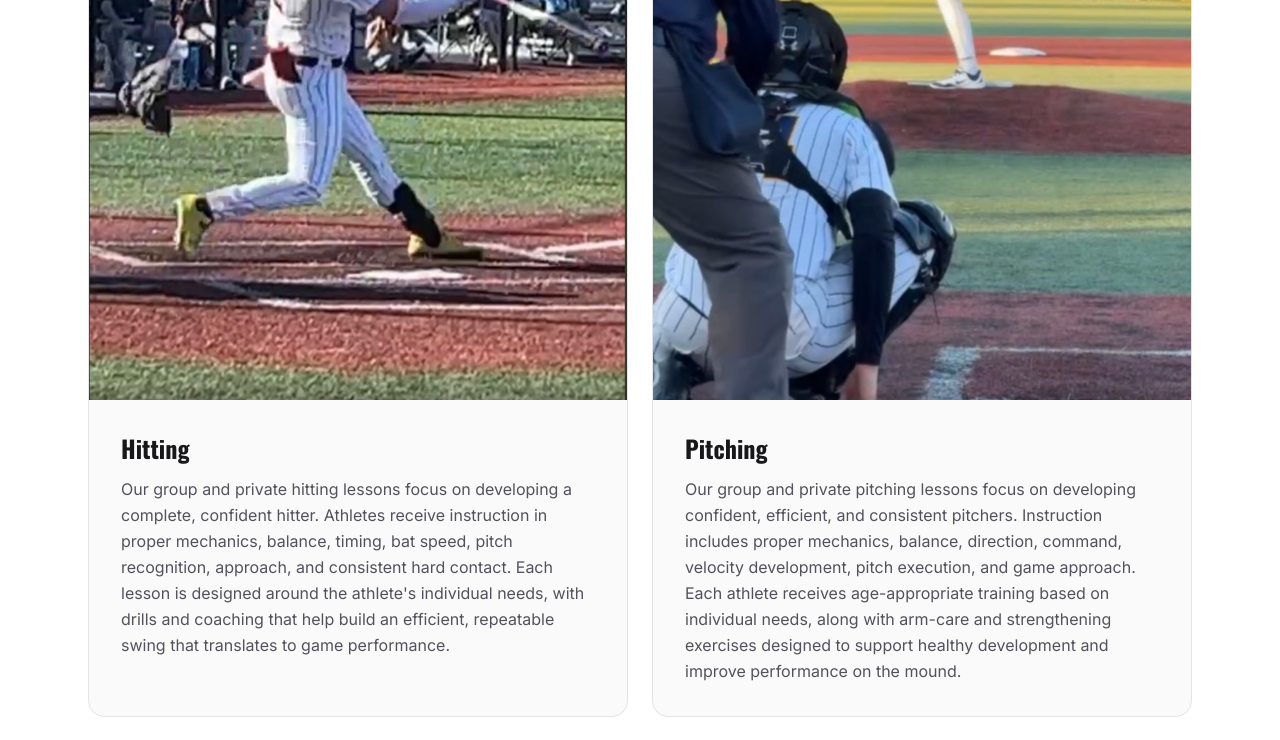
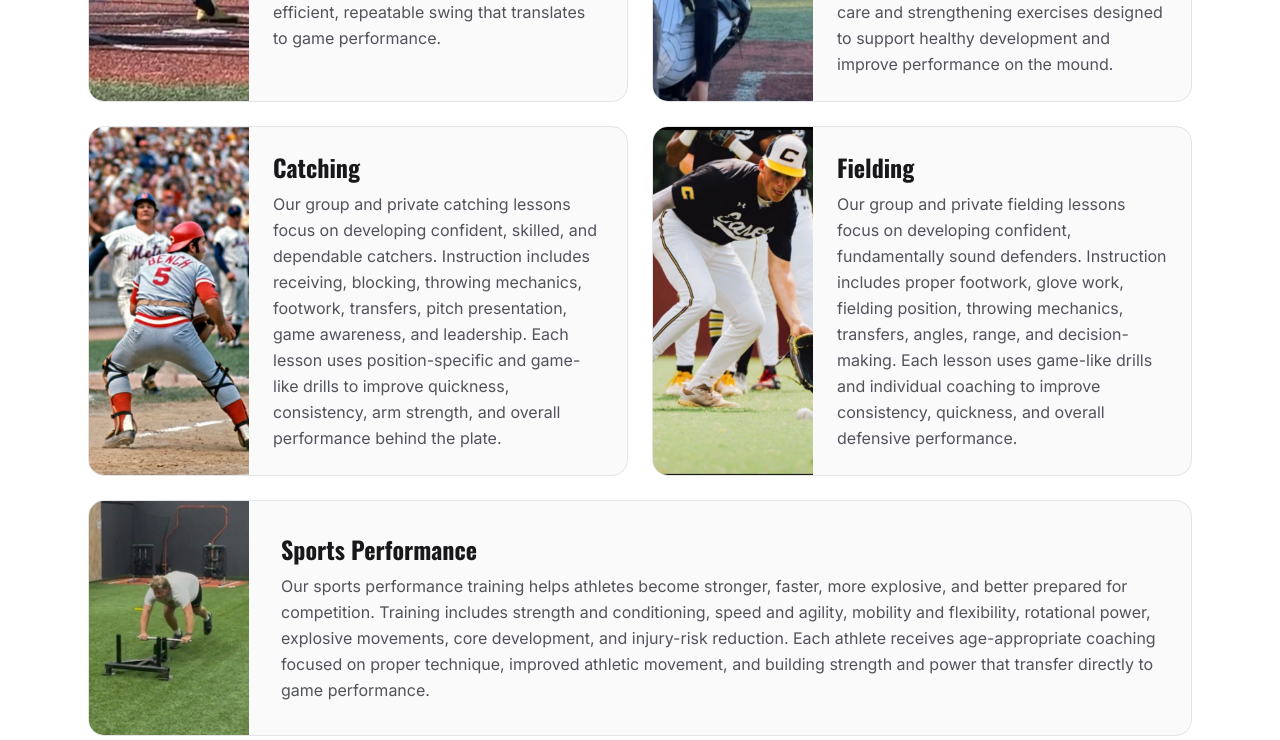
Before and after one commit to darnold5000/zerolimits, a Next.js app: page / in a window 1280 px wide. Shown: the part 1420-2160 px from the top of the page. Built offline with nearby package versions, Linux system fonts and the light colour scheme.

Commit message:
update flow

```diff
--- a/src/app/page.tsx
+++ b/src/app/page.tsx
@@ -64,7 +64,7 @@ export default function HomePage() {
               What Families Are Saying
             </h2>
           </div>
-          <div className="mt-12 grid gap-6 md:grid-cols-3">
+          <div className="mx-auto mt-12 grid max-w-4xl gap-6 md:grid-cols-2">
             {TESTIMONIALS.map((testimonial) => (
               <TestimonialCard
                 key={testimonial.author}
--- a/src/components/Hero.tsx
+++ b/src/components/Hero.tsx
@@ -20,7 +20,7 @@ export default function Hero() {
       </div>
 
       <div className="relative mx-auto flex min-h-[85vh] max-w-6xl flex-col items-center justify-center px-4 py-24 text-center sm:px-6 sm:py-32">
-        <p className="text-sm font-semibold uppercase tracking-[0.25em] text-red-400 drop-shadow-sm">
+        <p className="text-sm font-bold uppercase tracking-[0.25em] text-red-500 drop-shadow-sm">
           {SITE.name}
         </p>
         <h1 className="mx-auto mt-4 max-w-4xl font-display text-5xl font-bold leading-[0.95] tracking-tight drop-shadow-md sm:text-6xl lg:text-7xl xl:text-8xl">
--- a/src/components/TrainingPillars.tsx
+++ b/src/components/TrainingPillars.tsx
@@ -18,20 +18,20 @@ function TrainingSkillCard({
   imagePosition?: string;
 }) {
   return (
-    <article className="flex h-full flex-col overflow-hidden rounded-2xl border border-zinc-200 bg-zinc-50 transition hover:border-red-200 hover:bg-white hover:shadow-lg">
-      <div className="relative aspect-[5/6] w-full overflow-hidden sm:aspect-[4/5]">
+    <article className="flex h-full flex-col overflow-hidden rounded-2xl border border-zinc-200 bg-zinc-50 transition hover:border-red-200 hover:bg-white hover:shadow-lg sm:flex-row">
+      <div className="relative mx-auto aspect-[4/5] w-full max-w-[10rem] shrink-0 overflow-hidden sm:mx-0 sm:w-36 md:w-40">
         <Image
           src={image}
           alt={imageAlt}
           fill
-          className="object-cover transition duration-300 group-hover:scale-105"
+          className="object-cover"
           style={{ objectPosition: imagePosition }}
-          sizes="(max-width: 640px) 100vw, (max-width: 1024px) 50vw, 33vw"
+          sizes="(max-width: 640px) 160px, 160px"
         />
       </div>
-      <div className="flex flex-1 flex-col p-6 sm:p-8">
-        <h3 className="font-display text-2xl font-bold text-zinc-900">{title}</h3>
-        <p className="mt-3 text-base leading-relaxed text-zinc-600">{description}</p>
+      <div className="flex flex-1 flex-col p-5 sm:p-6">
+        <h3 className="font-display text-xl font-bold text-zinc-900 sm:text-2xl">{title}</h3>
+        <p className="mt-2 text-sm leading-relaxed text-zinc-600 sm:text-base">{description}</p>
       </div>
     </article>
   );
@@ -64,25 +64,23 @@ export default function TrainingPillars() {
         </div>
 
         {widePillar ? (
-          <article className="mt-6 overflow-hidden rounded-2xl border border-zinc-200 bg-zinc-50 transition hover:border-red-200 hover:bg-white hover:shadow-lg">
-            <div className="grid lg:grid-cols-[minmax(0,2fr)_minmax(0,3fr)]">
-              <div className="relative aspect-[16/10] lg:aspect-auto lg:min-h-[280px]">
+          <article className="mt-6 flex flex-col overflow-hidden rounded-2xl border border-zinc-200 bg-zinc-50 transition hover:border-red-200 hover:bg-white hover:shadow-lg sm:flex-row">
+            <div className="relative mx-auto aspect-[4/5] w-full max-w-[10rem] shrink-0 overflow-hidden sm:mx-0 sm:w-36 md:w-40">
               <Image
                 src={widePillar.image}
                 alt={widePillar.imageAlt}
                 fill
                 className="object-cover"
-                  sizes="(max-width: 1024px) 100vw, 40vw"
+                sizes="(max-width: 640px) 160px, 160px"
               />
             </div>
-              <div className="flex flex-col justify-center p-6 sm:p-8 lg:p-10">
-                <h3 className="font-display text-2xl font-bold text-zinc-900 sm:text-3xl">
+            <div className="flex flex-1 flex-col justify-center p-5 sm:p-6 lg:p-8">
+              <h3 className="font-display text-xl font-bold text-zinc-900 sm:text-2xl">
                 {widePillar.title}
               </h3>
-                <p className="mt-3 max-w-3xl text-base leading-relaxed text-zinc-600">
+              <p className="mt-2 text-sm leading-relaxed text-zinc-600 sm:text-base">
                 {widePillar.description}
               </p>
-              </div>
             </div>
           </article>
         ) : null}
```
Lines whose indentation alone changed are shown as unchanged.
